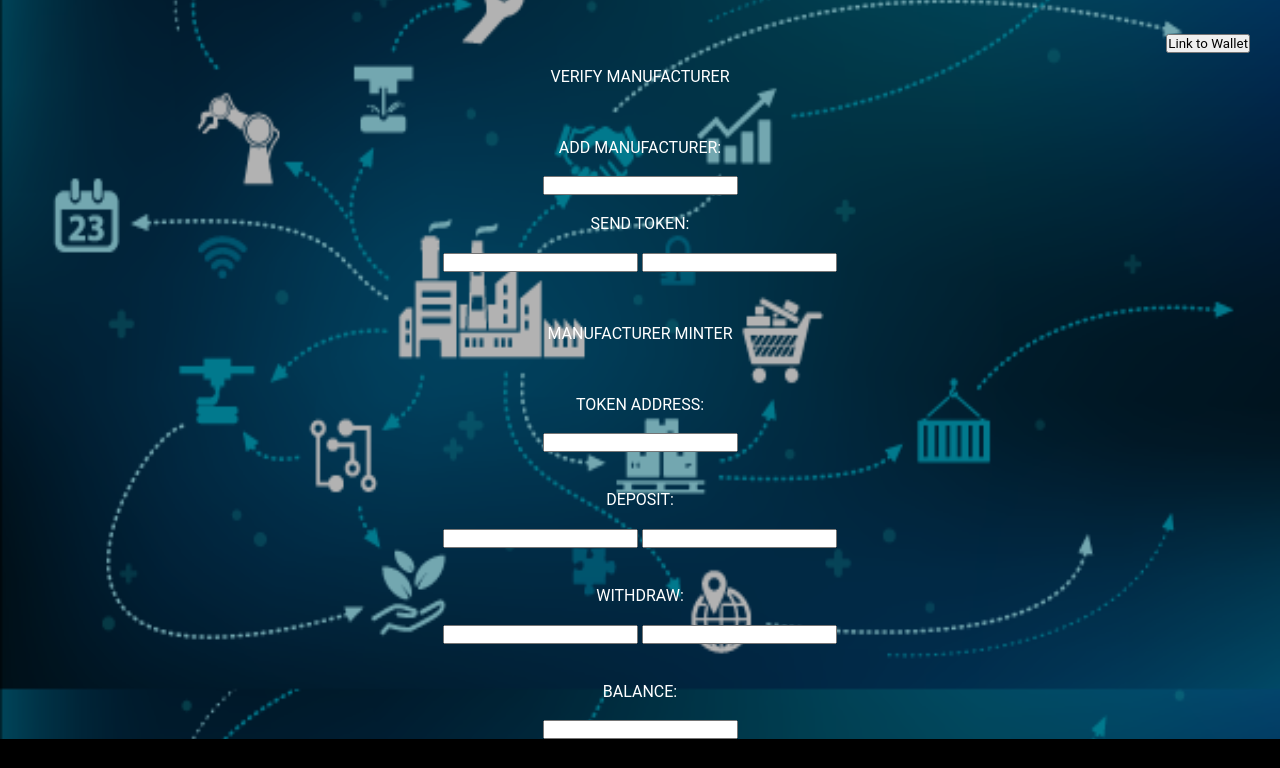
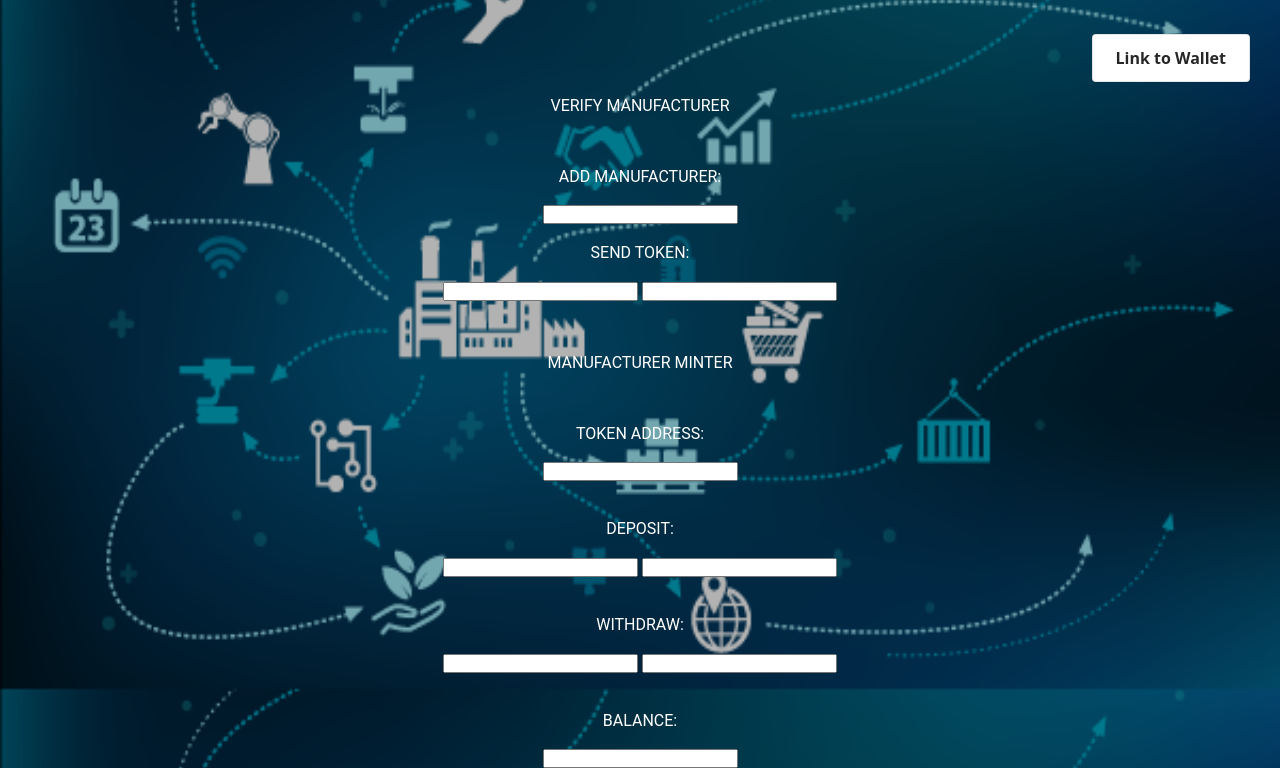
Before and after one commit to TokenPharm/TokenPharm.github.io, a plain HTML site: page transactions.html in a window 1280 px wide. Shown: the part 111-879 px from the top of the page. Before the commit the page ends 850 px from the top, so only its background shows below. Drawn offline with Linux system fonts and the light colour scheme.

Commit message:
Update style.css

```diff
--- a/assets/css/style.css
+++ b/assets/css/style.css
@@ -119,8 +119,55 @@ p2 {
     background-image: url(../img/sanj.jpg);
 }
 .cardd4 {
-    background-image: url(../img/pranit.png);
+    background-image: url(../img/pranit.jpg);
 }
 .cardd:hover{
     transform: translateY(-10px);
 }
+
+.button-6 {
+    align-items: center;
+    background-color: #FFFFFF;
+    border: 1px solid rgba(0, 0, 0, 0.1);
+    border-radius: .25rem;
+    box-shadow: rgba(0, 0, 0, 0.02) 0 1px 3px 0;
+    box-sizing: border-box;
+    color: rgba(0, 0, 0, 0.85);
+    cursor: pointer;
+    display: inline-flex;
+    font-family: system-ui,-apple-system,system-ui,"Helvetica Neue",Helvetica,Arial,sans-serif;
+    font-size: 16px;
+    font-weight: 600;
+    justify-content: center;
+    line-height: 1.25;
+    margin: 0;
+    min-height: 3rem;
+    padding: calc(.875rem - 1px) calc(1.5rem - 1px);
+    position: relative;
+    text-decoration: none;
+    transition: all 250ms;
+    user-select: none;
+    -webkit-user-select: none;
+    touch-action: manipulation;
+    vertical-align: baseline;
+    width: auto;
+}
+
+.button-6:hover,
+.button-6:focus {
+    border-color: rgba(1, 108, 162, 0.9);
+    box-shadow: rgba(0, 0, 0, 0.1) 0 4px 12px;
+    color: rgb(0, 68, 185);
+}
+
+.button-6:hover {
+    transform: translateY(-1px);
+}
+
+.button-6:active {
+    background-color: #F0F0F1;
+    border-color: rgba(0, 0, 0, 0.15);
+    box-shadow: rgba(0, 0, 0, 0.06) 0 2px 4px;
+    color: rgba(0, 0, 0, 0.65);
+    transform: translateY(0);
+}
```
